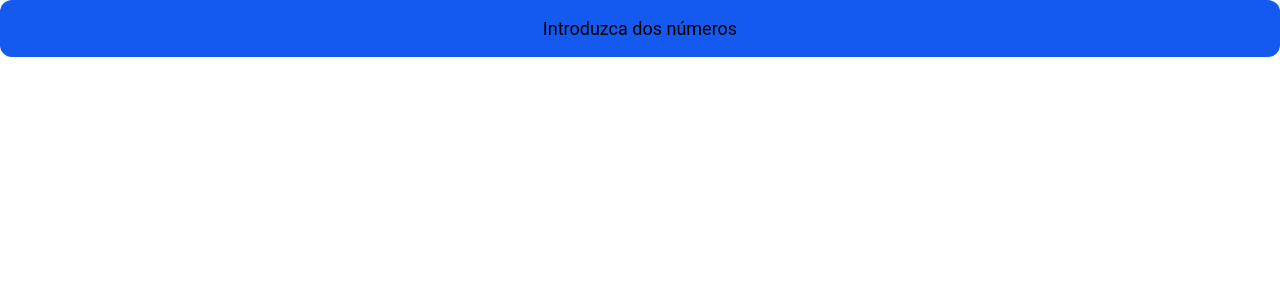
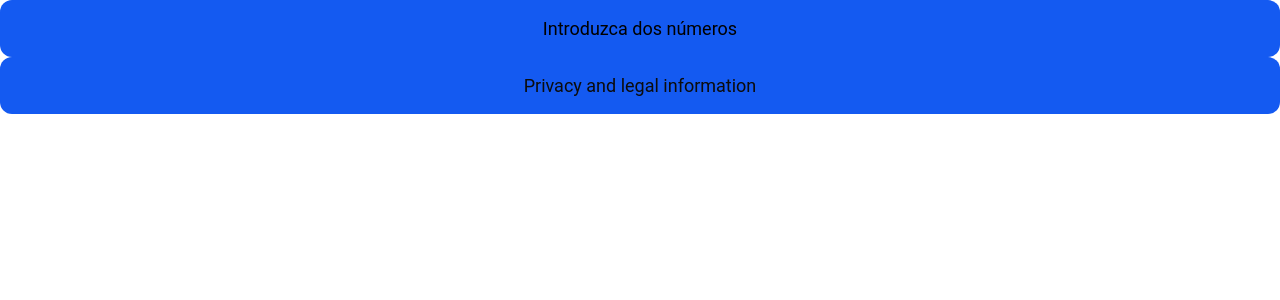
Before and after one commit to JonathanSaltos/EjercicioREACT2024, a React (Create React App) app in the folder my-appreact2024/: page / in a window 1280 px wide. Shown: the top 300 px of the page. Built offline with nearby package versions, Linux system fonts and the light colour scheme.

Commit message:
crear Componente footer

```diff
--- a/my-appreact2024/src/App.js
+++ b/my-appreact2024/src/App.js
@@ -1,10 +1,15 @@
 import './App.css';
 import Cabecera  from './Componentes/Cabecera';
+import Footer from './Componentes/Footer';
 function App() {
   return (
+            < div>
+            <Cabecera />
 
-          <Cabecera />
 
+             <Footer />
+
+            </div>
 
 
   );
--- /dev/null
+++ b/my-appreact2024/src/Componentes/Footer.css
@@ -0,0 +1,13 @@
+.footer{
+    display: flex;
+    justify-content: center;
+    align-items: center;
+    font-family: Roboto, Helvetica, sans-serif;
+    background-color: rgb(20, 90, 241);
+    border-radius: 12px;
+    font-size: large;
+    color: rgb(12, 12, 12);
+
+
+
+}
--- /dev/null
+++ b/my-appreact2024/src/Componentes/Footer.js
@@ -0,0 +1,20 @@
+import './Footer.css'
+
+function Footer() {
+    return (
+
+  <div className='footer'>
+   <p>
+
+
+   Privacy and legal information
+
+    </p>
+
+  </div>
+
+
+    );
+  }
+
+  export default  Footer;
```
